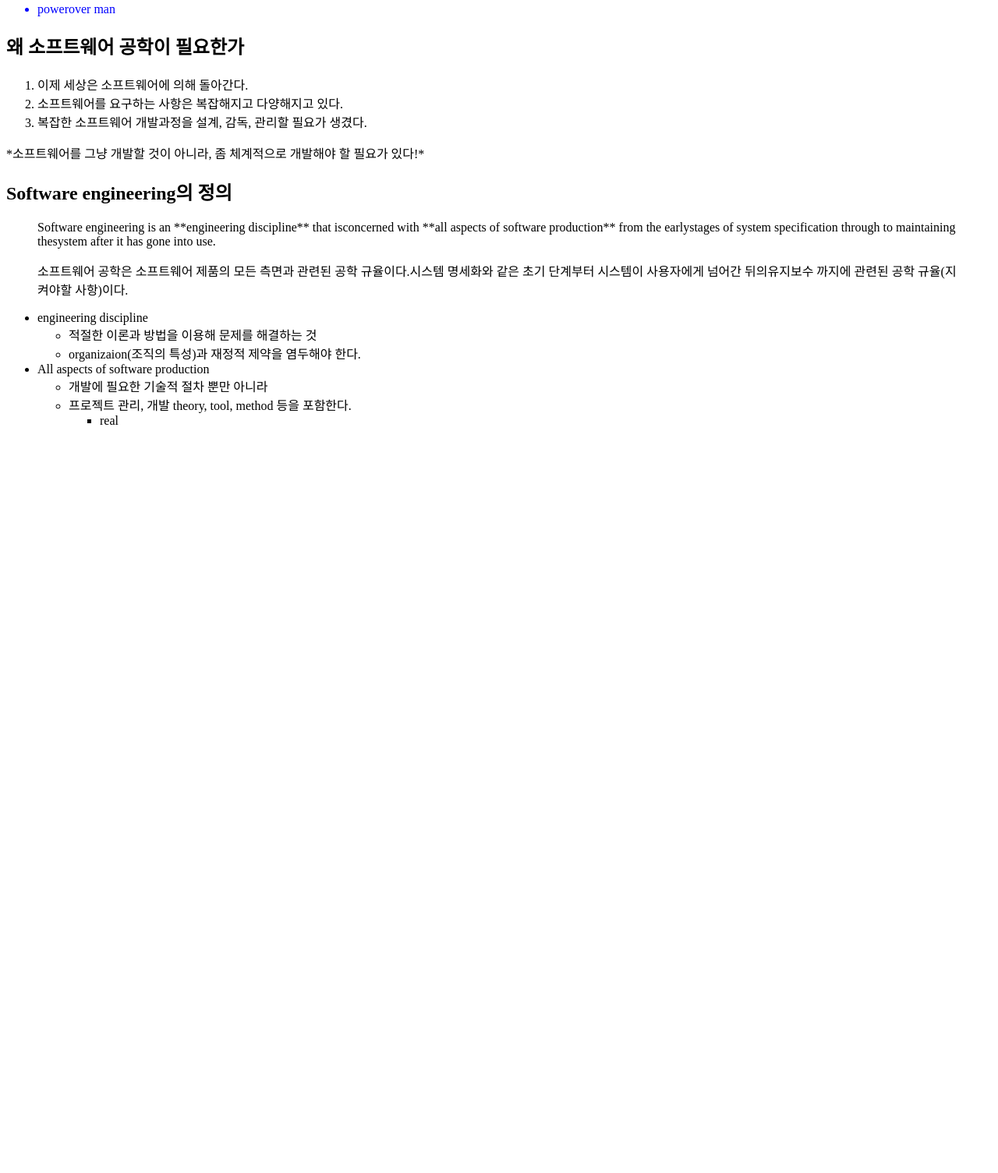
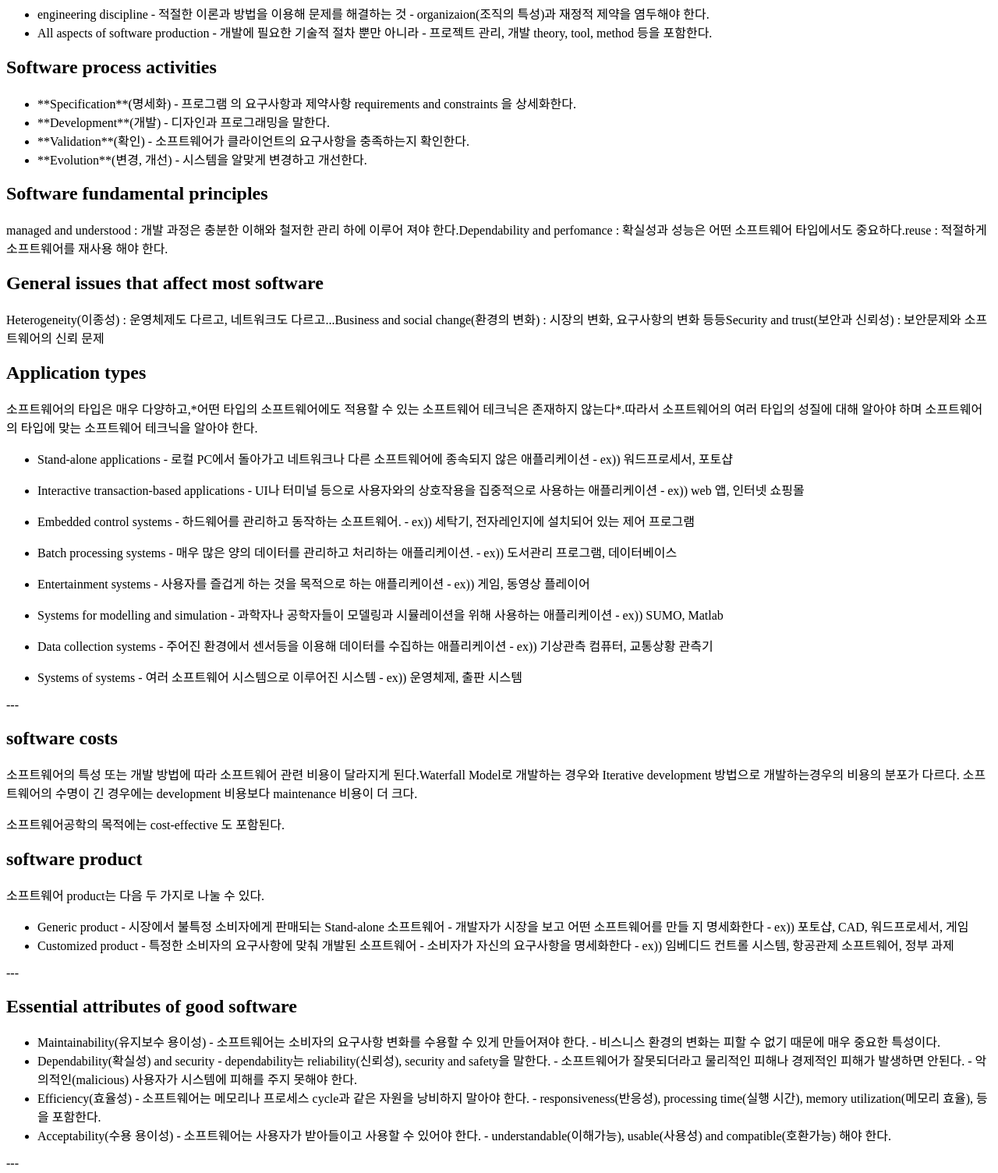
Before and after one commit to MaximumRoot/MaxRootWeb, a plain HTML site: page index.html in a window 1280 px wide. Shown: the part 361-1866 px from the top of the page at 78% size. Before the commit the page ends 926 px from the top, so only its background shows below. Drawn offline with Linux system fonts and the light colour scheme.

Commit message:
html test...

```diff
--- a/index.html
+++ b/index.html
@@ -1,3 +1,92 @@
+<h2>왜 소프트웨어 공학이 필요한가</h2>
+<ol>
+	<li>이제 세상은 소프트웨어에 의해 돌아간다.</li>
+	<li>소프트웨어를 요구하는 사항은 복잡해지고 다양해지고 있다.</li>
+	<li>복잡한 소프트웨어 개발과정을 설계, 감독, 관리할 필요가 생겼다.</li>
+</ol>
+<p>*소프트웨어를 그냥 개발할 것이 아니라, 좀 체계적으로 개발해야 할 필요가 있다!*</p>
+<h2>Software engineering의 정의</h2>
+<blockquote>Software engineering is an **engineering discipline** that isconcerned with **all aspects of software production** from the earlystages of system specification through to maintaining thesystem after it has gone into use.</blockquote>
+<blockquote>소프트웨어 공학은 소프트웨어 제품의 모든 측면과 관련된 공학 규율이다.시스템 명세화와 같은 초기 단계부터 시스템이 사용자에게 넘어간 뒤의유지보수 까지에 관련된 공학 규율(지켜야할 사항)이다.</blockquote>
+<ul>
+	<li>engineering discipline  - 적절한 이론과 방법을 이용해 문제를 해결하는 것
+  - organizaion(조직의 특성)과 재정적 제약을 염두해야 한다.</li>
+	<li>All aspects of software production  - 개발에 필요한 기술적 절차 뿐만 아니라
+  - 프로젝트 관리, 개발 theory, tool, method 등을 포함한다.</li>
+</ul>
+<h2>Software process activities</h2>
+<ul>
+	<li>**Specification**(명세화)  - 프로그램 의 요구사항과 제약사항 requirements and constraints 을 상세화한다.</li>
+	<li>**Development**(개발)  - 디자인과 프로그래밍을 말한다.</li>
+	<li>**Validation**(확인)  - 소프트웨어가 클라이언트의 요구사항을 충족하는지 확인한다.</li>
+	<li>**Evolution**(변경, 개선)  - 시스템을 알맞게 변경하고 개선한다.</li>
+</ul>
+<h2>Software fundamental principles</h2>
+<p>managed and understood : 개발 과정은 충분한 이해와 철저한 관리 하에 이루어 져야 한다.Dependability and perfomance : 확실성과 성능은 어떤 소프트웨어 타입에서도 중요하다.reuse : 적절하게 소프트웨어를 재사용 해야 한다.</p>
+<h2>General issues that affect most software</h2>
+<p>Heterogeneity(이종성) : 운영체제도 다르고, 네트워크도 다르고...Business and social change(환경의 변화) : 시장의 변화, 요구사항의 변화 등등Security and trust(보안과 신뢰성) : 보안문제와 소프트웨어의 신뢰 문제</p>
+<h2>Application types</h2>
+<p>소프트웨어의 타입은 매우 다양하고,*어떤 타입의 소프트웨어에도 적용할 수 있는 소프트웨어 테크닉은 존재하지 않는다*.따라서 소프트웨어의 여러 타입의 성질에 대해 알아야 하며 소프트웨어의 타입에 맞는 소프트웨어 테크닉을 알아야 한다.</p>
+<ul>
+	<li>Stand-alone applications  - 로컬 PC에서 돌아가고 네트워크나 다른 소프트웨어에 종속되지 않은 애플리케이션
+  - ex)) 워드프로세서, 포토샵</li>
+</ul>
+<ul>
+	<li>Interactive transaction-based applications  - UI나 터미널 등으로 사용자와의 상호작용을 집중적으로 사용하는 애플리케이션
+  - ex)) web 앱, 인터넷 쇼핑몰</li>
+</ul>
+<ul>
+	<li>Embedded control systems  - 하드웨어를 관리하고 동작하는 소프트웨어.
+  - ex)) 세탁기, 전자레인지에 설치되어 있는 제어 프로그램</li>
+</ul>
+<ul>
+	<li>Batch processing systems  - 매우 많은 양의 데이터를 관리하고 처리하는 애플리케이션.
+  - ex)) 도서관리 프로그램, 데이터베이스</li>
+</ul>
+<ul>
+	<li>Entertainment systems  - 사용자를 즐겁게 하는 것을 목적으로 하는 애플리케이션
+  - ex)) 게임, 동영상 플레이어</li>
+</ul>
+<ul>
+	<li>Systems for modelling and simulation  - 과학자나 공학자들이 모델링과 시뮬레이션을 위해 사용하는 애플리케이션
+  - ex)) SUMO, Matlab</li>
+</ul>
+<ul>
+	<li>Data collection systems  - 주어진 환경에서 센서등을 이용해 데이터를 수집하는 애플리케이션
+  - ex)) 기상관측 컴퓨터, 교통상황 관측기</li>
+</ul>
+<ul>
+	<li>Systems of systems  -  여러 소프트웨어 시스템으로 이루어진 시스템
+  - ex)) 운영체제, 출판 시스템</li>
+</ul>
+<p>---</p>
+<h2>software costs</h2>
+<p>소프트웨어의 특성 또는 개발 방법에 따라 소프트웨어 관련 비용이 달라지게 된다.Waterfall Model로 개발하는 경우와 Iterative development 방법으로 개발하는경우의 비용의 분포가 다르다. 소프트웨어의 수명이 긴 경우에는 development 비용보다 maintenance 비용이 더 크다.</p>
+<p>소프트웨어공학의 목적에는 cost-effective 도 포함된다.</p>
+<h2>software product</h2>
+<p>소프트웨어 product는 다음 두 가지로 나눌 수 있다.</p>
+<ul>
+	<li>Generic product  - 시장에서 불특정 소비자에게 판매되는 Stand-alone 소프트웨어
+  - 개발자가 시장을 보고 어떤 소프트웨어를 만들 지 명세화한다
+  - ex)) 포토샵, CAD, 워드프로세서, 게임</li>
+	<li>Customized product  - 특정한 소비자의 요구사항에 맞춰 개발된 소프트웨어
+  - 소비자가 자신의 요구사항을 명세화한다
+  - ex)) 임베디드 컨트롤 시스템, 항공관제 소프트웨어, 정부 과제</li>
+</ul>
+<p>---</p>
+<h2>Essential attributes of good software</h2>
+<ul>
+	<li>Maintainability(유지보수 용이성)  - 소프트웨어는 소비자의 요구사항 변화를 수용할 수 있게 만들어져야 한다.
+  - 비스니스 환경의 변화는 피할 수 없기 때문에 매우 중요한 특성이다.</li>
+	<li>Dependability(확실성) and security  - dependability는 reliability(신뢰성), security and safety을 말한다.
+  - 소프트웨어가 잘못되더라고 물리적인 피해나 경제적인 피해가 발생하면 안된다.
+  - 악의적인(malicious) 사용자가 시스템에 피해를 주지 못해야 한다.</li>
+	<li>Efficiency(효율성)  - 소프트웨어는 메모리나 프로세스 cycle과 같은 자원을 낭비하지 말아야 한다.
+  - responsiveness(반응성), processing time(실행 시간), memory utilization(메모리 효율), 등을 포함한다.</li>
+	<li>Acceptability(수용 용이성)  - 소프트웨어는 사용자가 받아들이고 사용할 수 있어야 한다.
+  - understandable(이해가능), usable(사용성) and compatible(호환가능) 해야 한다.</li>
+</ul>
+<p>---</p>
 <h1>제목</h1>
 <p>일반문단[[macro]]입니다 개행할래요</p>
 <h4>제목4</h4>
@@ -17,30 +106,5 @@
 <ul class="phone" style="color:blue;" class="mylist" id="man">
 	<li>kimchi</li>
 	<li>powerover
-	man</li>
+man</li>
 </ul>
-<h2>왜 소프트웨어 공학이 필요한가</h2>
-<ol>
-	<li>이제 세상은 소프트웨어에 의해 돌아간다.</li>
-	<li>소프트웨어를 요구하는 사항은 복잡해지고 다양해지고 있다.</li>
-	<li>복잡한 소프트웨어 개발과정을 설계, 감독, 관리할 필요가 생겼다.</li>
-</ol>
-<p>*소프트웨어를 그냥 개발할 것이 아니라, 좀 체계적으로 개발해야 할 필요가 있다!*</p>
-<h2>Software engineering의 정의</h2>
-<blockquote>Software engineering is an **engineering discipline** that isconcerned with **all aspects of software production** from the earlystages of system specification through to maintaining thesystem after it has gone into use.</blockquote>
-<blockquote>소프트웨어 공학은 소프트웨어 제품의 모든 측면과 관련된 공학 규율이다.시스템 명세화와 같은 초기 단계부터 시스템이 사용자에게 넘어간 뒤의유지보수 까지에 관련된 공학 규율(지켜야할 사항)이다.</blockquote>
-<ul>
-	<li>engineering discipline</li>
-	<ul>
-		<li>적절한 이론과 방법을 이용해 문제를 해결하는 것</li>
-		<li>organizaion(조직의 특성)과 재정적 제약을 염두해야 한다.</li>
-	</ul>
-	<li>All aspects of software production</li>
-	<ul>
-		<li>개발에 필요한 기술적 절차 뿐만 아니라</li>
-		<li>프로젝트 관리, 개발 theory, tool, method 등을 포함한다.</li>
-		<ul>
-			<li>real</li>
-		</ul>
-	</ul>
-</ul>
```
